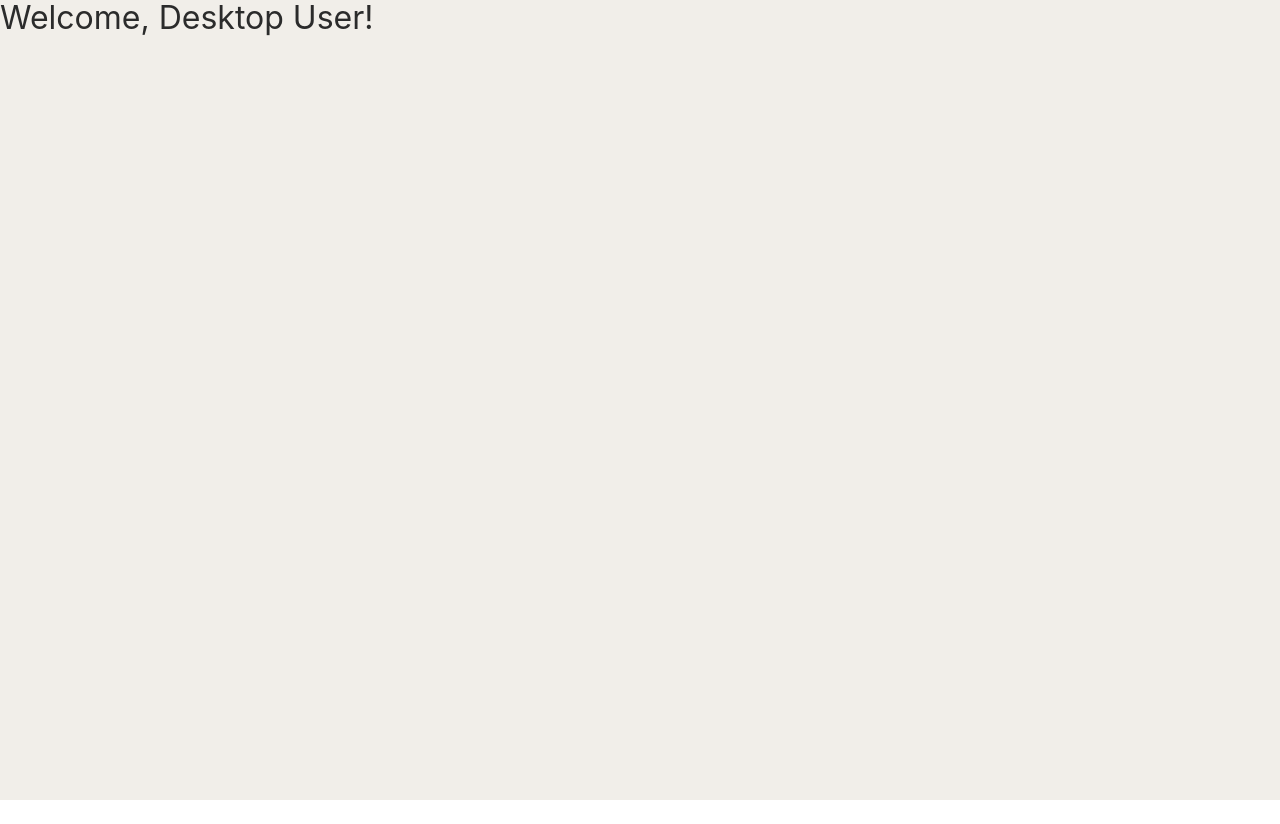
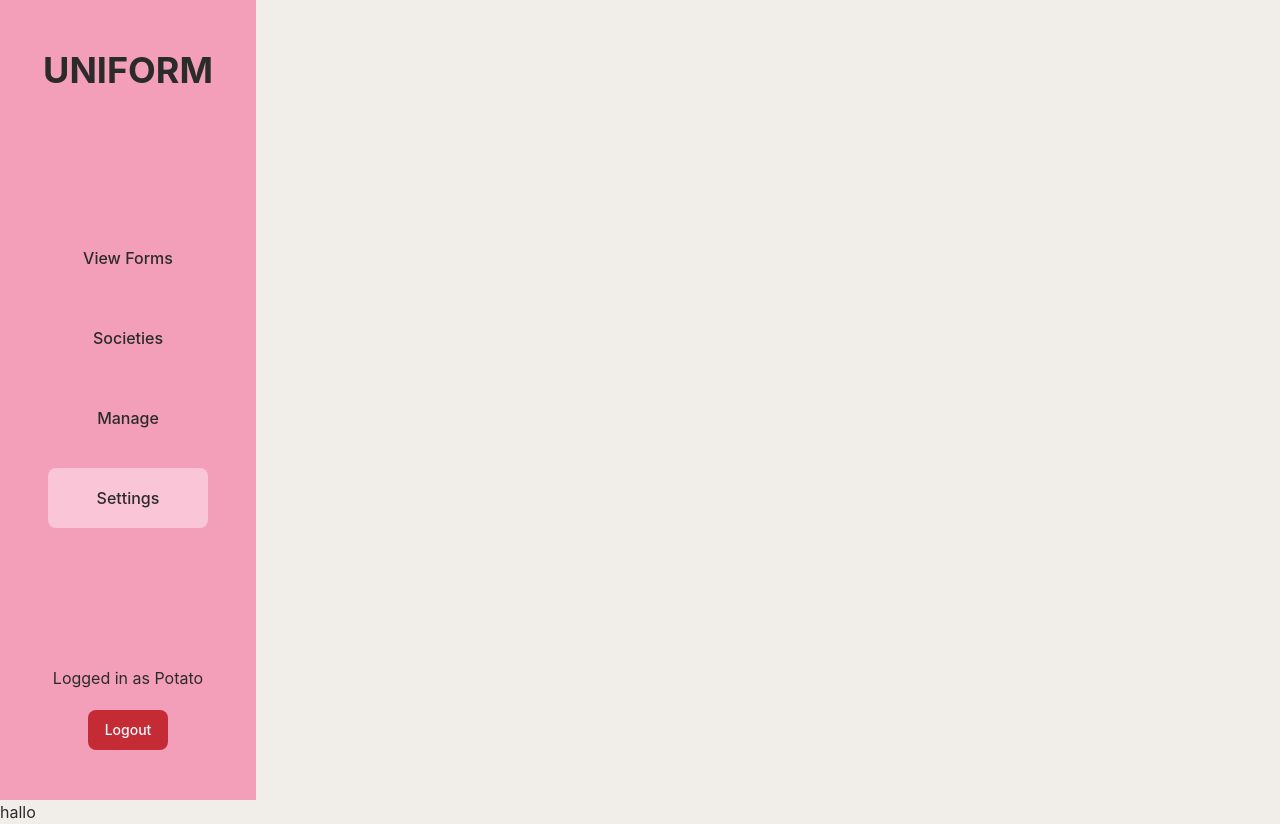
Before and after one commit to devsoc-unsw/trainee-catgirl-24t2, a React (Vite) app in the folder uniforms/: page /settings in a window 1280 px wide. Before the commit the page ends 800 px from the top, so only its background shows below. Built offline with nearby package versions, Linux system fonts and the light colour scheme.

Commit message:
oops i need to get rid of table

```diff
--- a/uniforms/src/pages/Settings.tsx
+++ b/uniforms/src/pages/Settings.tsx
@@ -2,15 +2,17 @@ import { CentredDiv } from "@/components/ui/centred-div"
 import { SettingsNext } from "@/components/ui/settings/settings-next"
 import { SettingsBodyDiv } from "@/components/ui/settings/settings-body-div"
 import { screenDetector } from "@/utils/screenDetector"
+import { NavBar } from "@/components/ui/navbar"
 
 
 function Settings() {
-    const { isMobile, isTablet, isDesktop } = screenDetector();
+    const { isMobile, isDesktop } = screenDetector();
     return (
     <>
     {/*Logo & nav bar should go up at the top!!!*/}
     {isMobile &&
         <CentredDiv>
+            <NavBar PageNum={4} variant = "m"></NavBar>
             <SettingsBodyDiv>
                 <h1 className= "pt-[5%] text-center">Settings</h1>
                 <SettingsNext text={"User details"} next={"user"}/>
@@ -22,8 +24,12 @@ function Settings() {
             <a href="#" className="h-[10%] text-foreground hover:text-black">Log out</a>
         </CentredDiv>
     }
-    {isDesktop && <h1>Welcome, Desktop User!</h1>}
-
+    {isDesktop &&
+        <div>
+            <NavBar PageNum={4} variant = "d"></NavBar>
+            <p>hallo</p>
+        </div>
+    }
     </>
     )
 }
--- a/uniforms/src/utils/screenDetector.tsx
+++ b/uniforms/src/utils/screenDetector.tsx
@@ -15,9 +15,8 @@ export const screenDetector = () => {
     };
   }, []);
 
-  const isMobile = width <= 768;
-  const isTablet = width <= 1024;
+  const isMobile = width <= 1024;
   const isDesktop = width > 1024;
 
-  return { isMobile, isTablet, isDesktop };
+  return { isMobile, isDesktop };
 };
```
